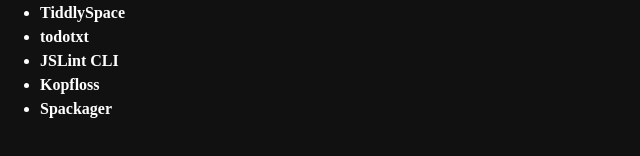
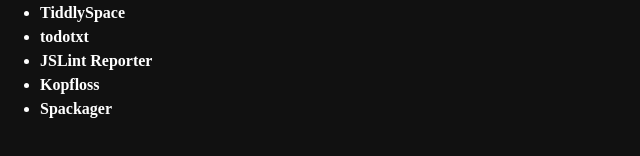
Before and after one commit to FND/homepage, a plain HTML site: page index.html in a window 1280 px wide. Shown: the part 282-438 px from the top of the page, 0-640 px from the left. Drawn offline with Linux system fonts and the light colour scheme.

Commit message:
added JSLint Reporter, replacing JSLint CLI

```diff
--- a/index.html
+++ b/index.html
@@ -84,7 +84,7 @@
 			<a href="https://github.com/FND/todo.txt-cli/tree/extensions">todotxt</a>
 		</li>
 		<li>
-			<a href="https://github.com/FND/jslint-cli">JSLint CLI</a>
+			<a href="https://github.com/FND/jslint-reporter">JSLint Reporter</a>
 		</li>
 		<li>
 			<a href="https://github.com/FND/kopfloss">Kopfloss</a>
```
